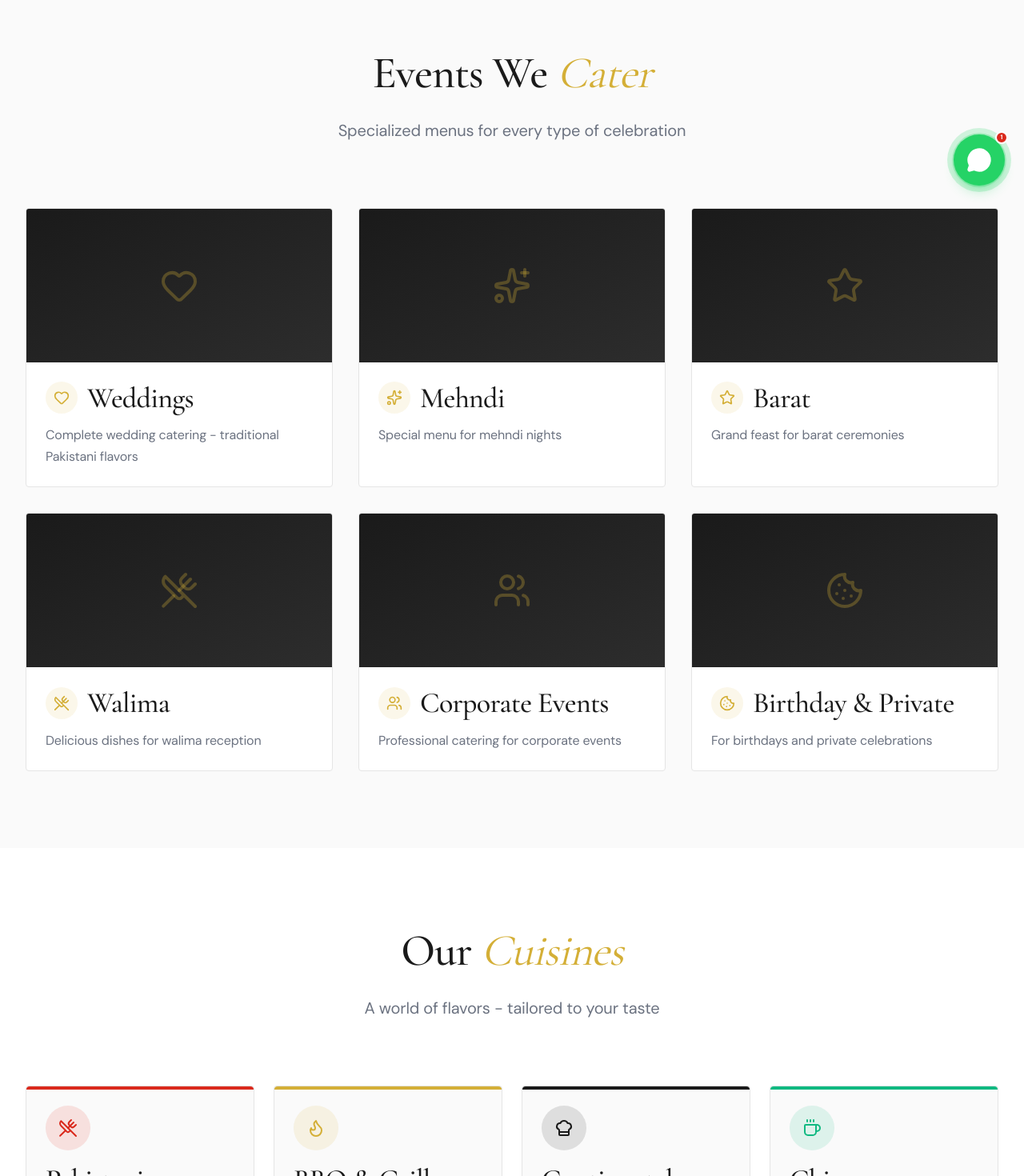
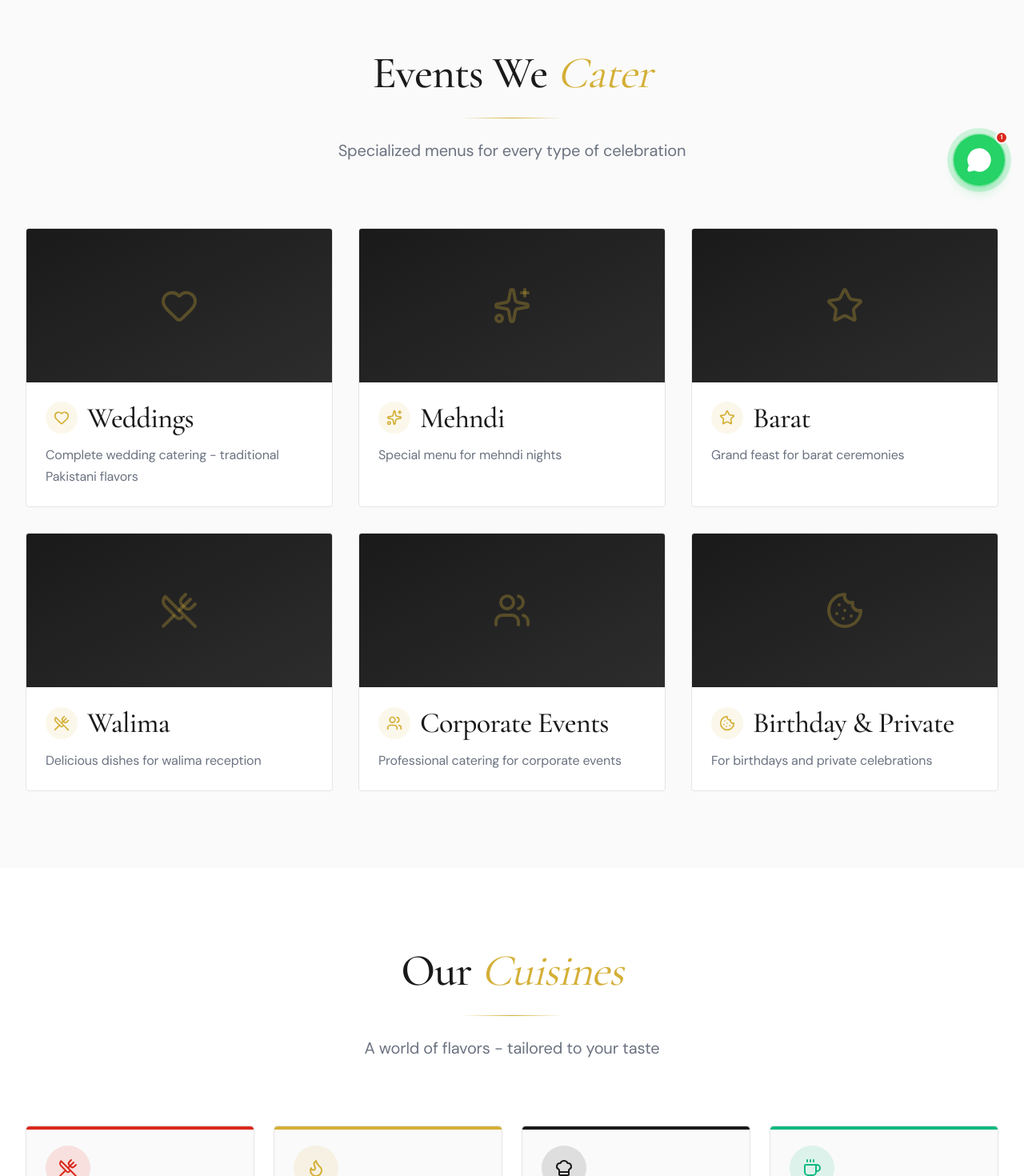
Before and after one commit to reheemevents/raheem-events-website, a Next.js app: page /en/catering in a window 1280 px wide. Shown: the part 544-2014 px from the top of the page at 80% size. Built offline with nearby package versions, Linux system fonts and the light colour scheme; a web font is replaced by a local one.

Commit message:
Fix remaining invalid decorationStyle props across all pages

```diff
--- a/src/app/[locale]/catering/page.tsx
+++ b/src/app/[locale]/catering/page.tsx
@@ -264,7 +264,7 @@ export default async function CateringPage({
                   : "Specialized menus for every type of celebration"
               }
               align="center"
-              decorationStyle="underline"
+              decorationStyle="line"
             />
 
             <div className="grid grid-cols-1 md:grid-cols-2 lg:grid-cols-3 gap-8 mt-12">
@@ -310,7 +310,7 @@ export default async function CateringPage({
                   : "A world of flavors - tailored to your taste"
               }
               align="center"
-              decorationStyle="underline"
+              decorationStyle="line"
             />
 
             <div className="grid grid-cols-1 md:grid-cols-2 lg:grid-cols-4 gap-6 mt-12">
--- a/src/app/[locale]/menu/[category]/[item]/page.tsx
+++ b/src/app/[locale]/menu/[category]/[item]/page.tsx
@@ -251,7 +251,7 @@ export default async function ItemDetailPage({
               <SectionHeading
                 title={t("relatedItems")}
                 align="center"
-                decorationStyle="underline"
+                decorationStyle="line"
               />
               <div className="mt-10">
                 <MenuGrid items={relatedItems} locale={locale} />
--- a/src/app/[locale]/testimonials/page.tsx
+++ b/src/app/[locale]/testimonials/page.tsx
@@ -234,7 +234,7 @@ export default async function TestimonialsPage({
                   : "Real stories from our happy clients"
               }
               align="center"
-              decorationStyle="underline"
+              decorationStyle="line"
             />
 
             <div className="grid grid-cols-1 md:grid-cols-2 lg:grid-cols-3 gap-8 mt-12">
@@ -300,7 +300,7 @@ export default async function TestimonialsPage({
                   : "Hear directly from our clients"
               }
               align="center"
-              decorationStyle="underline"
+              decorationStyle="line"
             />
 
             <div className="grid grid-cols-1 md:grid-cols-2 gap-8 mt-12">
```
